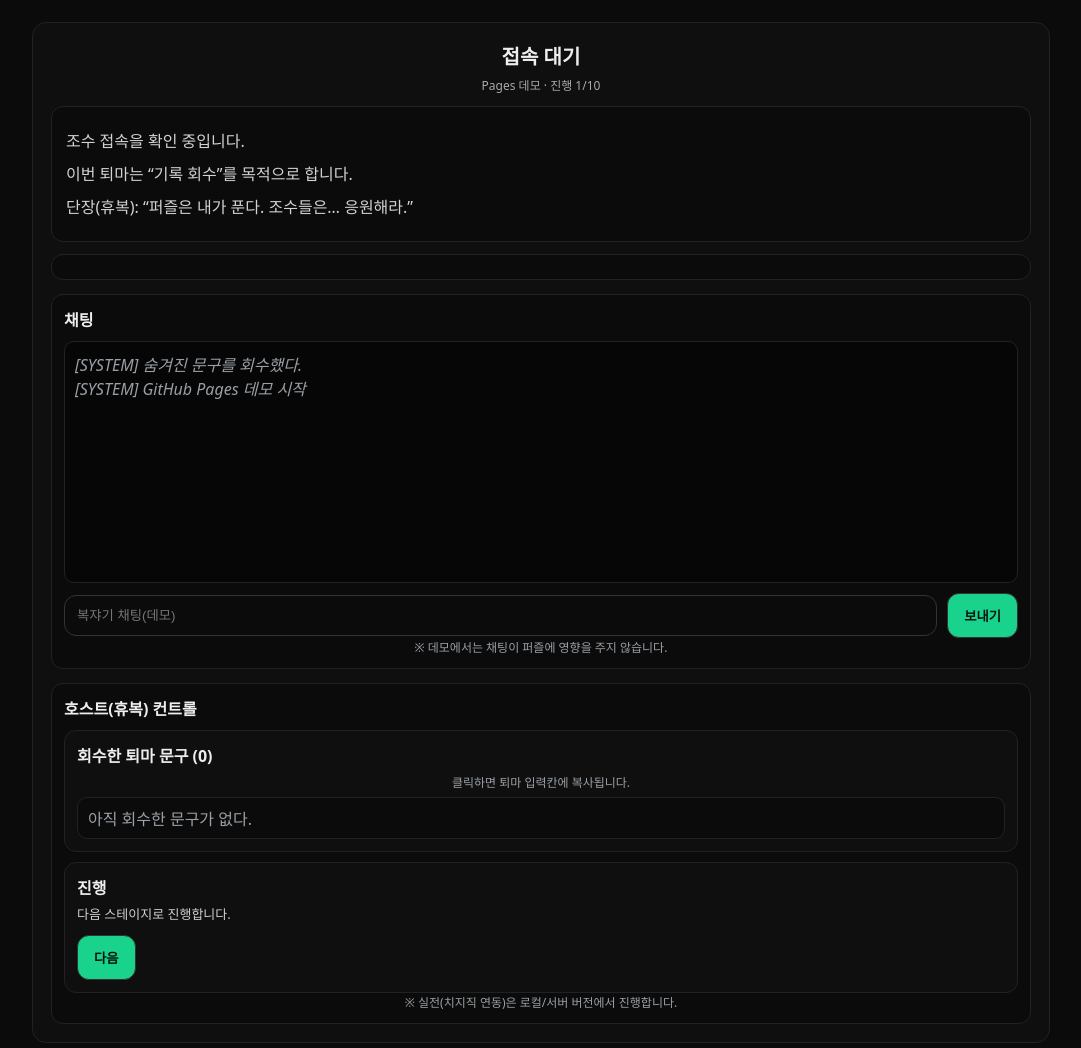
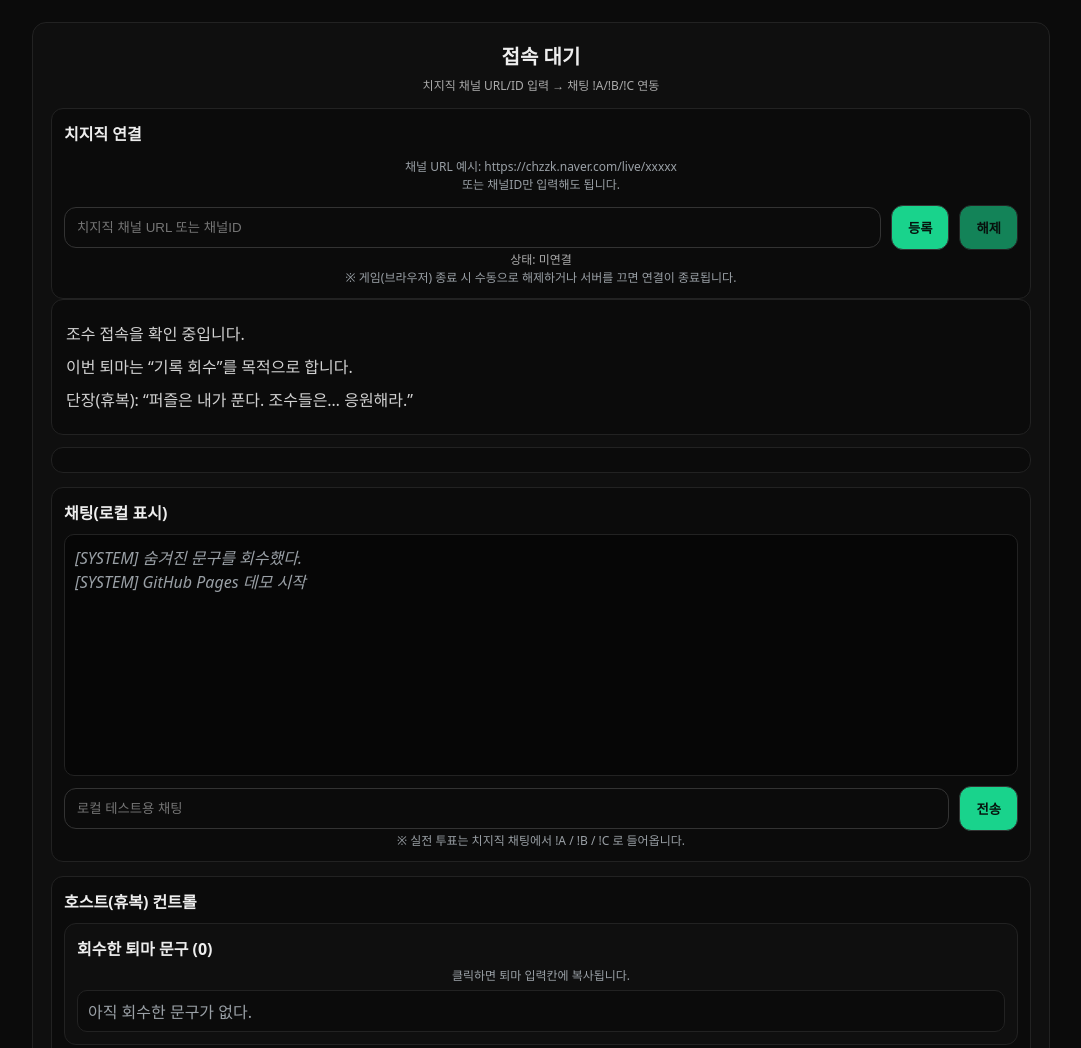
Before and after one commit to juhansa32/cautious-engine, a website with bundled scripts: page index.html in a window 1280 px wide. Shown: the top 1048 px of the page, without its empty margins (99-1180 px from the left). Built offline with nearby package versions, Linux system fonts and the light colour scheme.

Commit message:
Update index.html

```diff
--- a/index.html
+++ b/index.html
@@ -2,37 +2,58 @@
 <html lang="ko">
 <head>
   <meta charset="utf-8" />
-  <meta name="viewport" content="width=device-width, initial-scale=1" />
-  <title>귀환하지 않은 퇴마 (Pages Demo)</title>
-  <link rel="stylesheet" href="./style.css" />
+  <meta name="viewport" content="width=device-width,initial-scale=1" />
+  <title>귀환하지 않은 퇴마 (방송용)</title>
+  <link rel="stylesheet" href="style.css" />
 </head>
 <body>
   <div id="screen">
     <div class="topbar">
-      <div class="big" id="actTitle">접속 대기</div>
-      <div class="small" id="subTitle">GitHub Pages 체험판 (서버/치지직 연동 없음)</div>
+      <div class="big" id="actTitle">CONNECT</div>
+      <div class="small">치지직 채널 URL/ID 입력 → 채팅 !A/!B/!C 연동</div>
     </div>
 
+    <!-- 연결 패널 -->
+    <div class="panel" id="connectPanel">
+      <div class="panelHead">치지직 연결</div>
+
+      <p class="small dim">
+        채널 URL 예시: https://chzzk.naver.com/live/xxxxx<br>
+        또는 채널ID만 입력해도 됩니다.
+      </p>
+
+      <div class="row">
+        <input id="channelInput" placeholder="치지직 채널 URL 또는 채널ID" />
+        <button id="connectBtn">등록</button>
+        <button id="disconnectBtn" disabled>해제</button>
+      </div>
+
+      <div class="small" id="connectStatus">상태: 미연결</div>
+      <div class="small dim">※ 게임(브라우저) 종료 시 수동으로 해제하거나 서버를 끄면 연결이 종료됩니다.</div>
+    </div>
+
+    <!-- 스토리 -->
     <div id="story" class="story"></div>
     <div id="hint" class="hint"></div>
 
+    <!-- 채팅(로컬 표시) -->
     <div class="panel">
-      <div class="panelHead">채팅</div>
+      <div class="panelHead">채팅(로컬 표시)</div>
       <div id="chatLog" class="chatLog"></div>
       <div class="row">
-        <input id="chatInput" placeholder="복쟈기 채팅(데모)" />
-        <button id="sendBtn">보내기</button>
+        <input id="chatInput" placeholder="로컬 테스트용 채팅" />
+        <button id="sendBtn">전송</button>
       </div>
-      <div class="small dim">※ 데모에서는 채팅이 퍼즐에 영향을 주지 않습니다.</div>
+      <div class="small dim">※ 실전 투표는 치지직 채팅에서 !A / !B / !C 로 들어옵니다.</div>
     </div>
 
+    <!-- 호스트 컨트롤 -->
     <div class="panel">
       <div class="panelHead">호스트(휴복) 컨트롤</div>
       <div id="hostBox" class="hostBox"></div>
-      <div class="small dim">※ 실전(치지직 연동)은 로컬/서버 버전에서 진행합니다.</div>
     </div>
   </div>
 
-  <script type="module" src="./game.js"></script>
+  <script type="module" src="game.js"></script>
 </body>
 </html>
```
